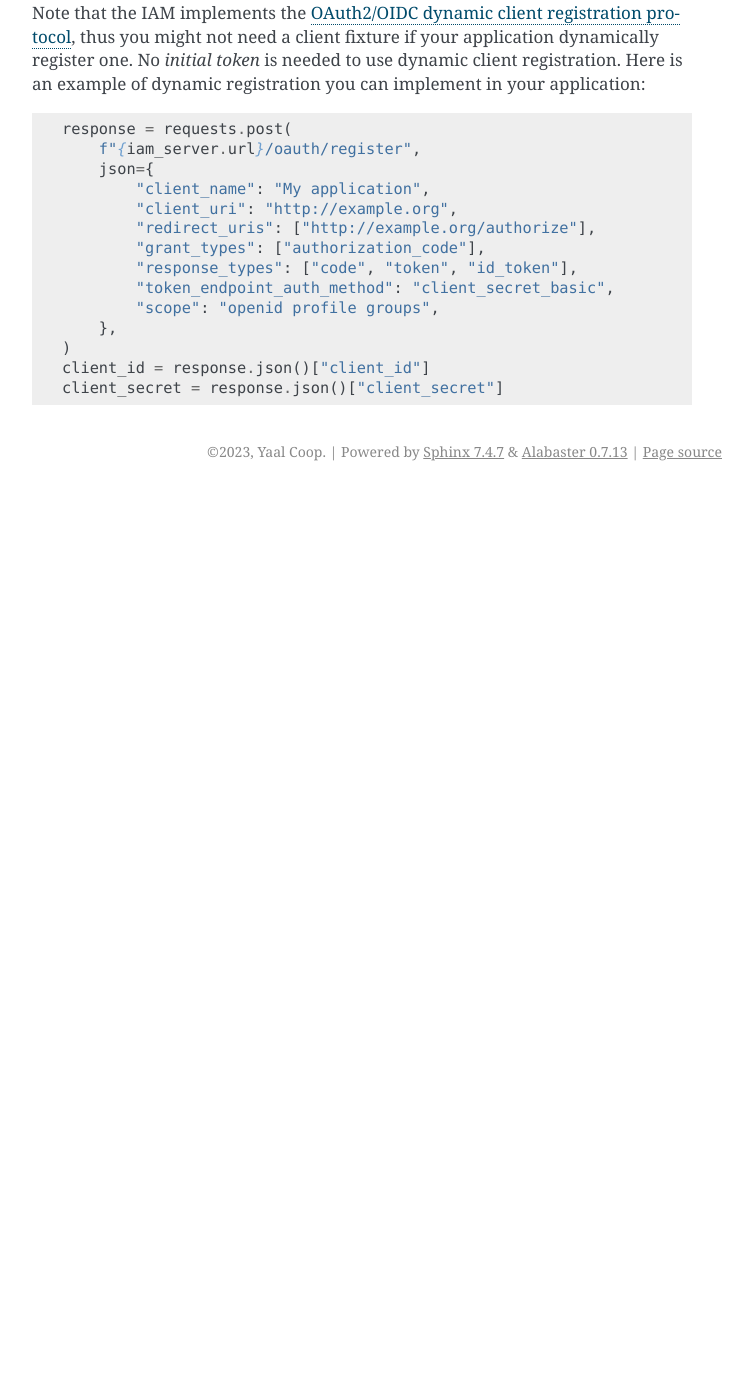
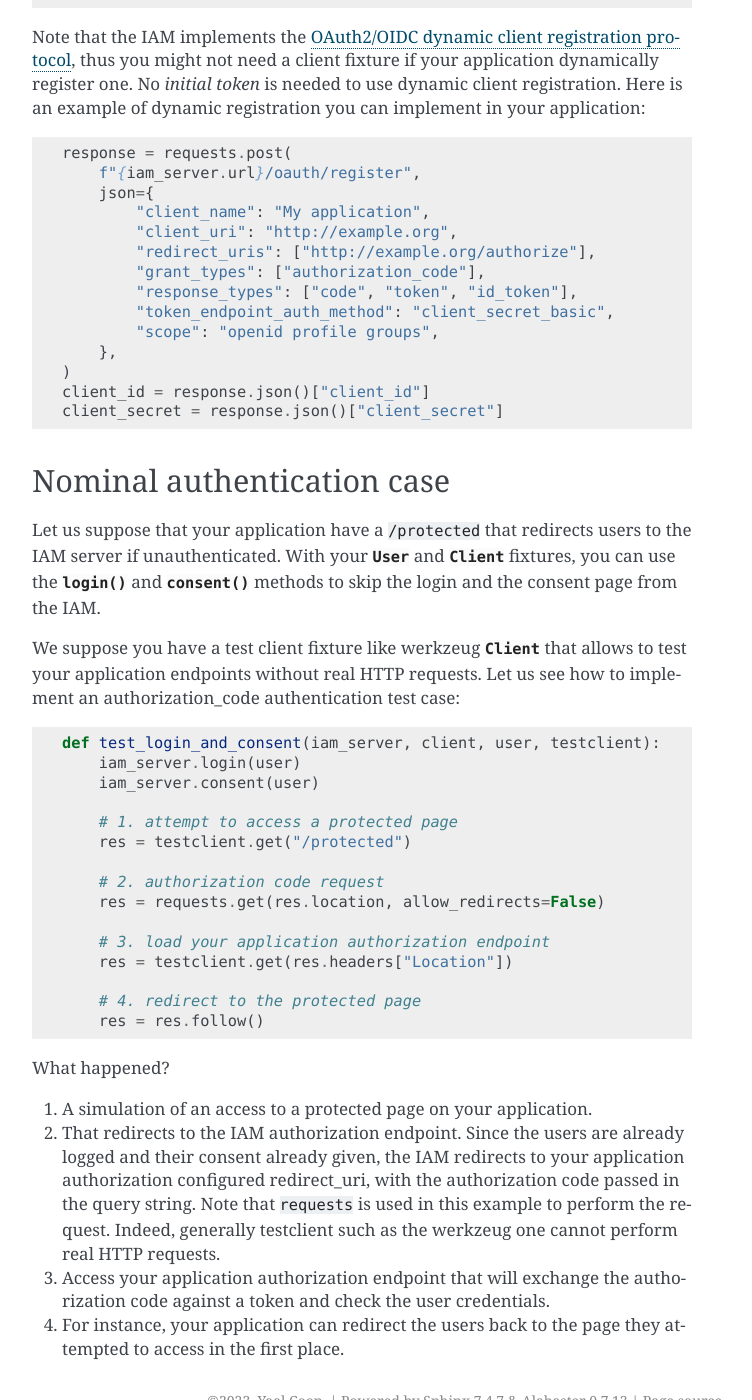
Before and after one commit to pytest-dev/pytest-iam, a Sphinx documentation site: the page built from doc/tutorial.rst, in a window 1280 px wide and 1400 px high, scrolled down 2404 px. Shown: the whole window, without its empty margins (388-1140 px from the left). Built offline with Sphinx 7.4.7, drawn with Linux system fonts in a browser that asks for light colours; before the commit the page ends 2895 px from its top, so only the background shows below that; some of the changed text lies outside the part shown.

Commit message:
doc: nominal authorization code authentication case

```diff
--- a/doc/conf.py
+++ b/doc/conf.py
@@ -41,6 +41,7 @@ intersphinx_mapping = {
     "python": ("https://docs.python.org/3", None),
     "canaille": ("https://canaille.readthedocs.io/en/latest/", None),
     "flask": ("https://flask.palletsprojects.com/en/latest/", None),
+    "werkzeug": ("https://werkzeug.palletsprojects.com/en/latest/", None),
     "authlib": ("https://docs.authlib.org/en/latest/", None),
 }
 
--- a/doc/tutorial.rst
+++ b/doc/tutorial.rst
@@ -89,8 +89,8 @@ OIDC Client
 ~~~~~~~~~~~
 
 Before your application can authenticate against the IAM server, it must register and give provide details
-such as the allowed redirection URIs. To achieve this you can use the :class:`~canaille.core.models.Client`
-model:
+such as the allowed redirection URIs. To achieve this you can use the :class:`~canaille.oidc.models.Client`
+model. Let us suppose your application have a ``/authorize`` endpoint for the authorization code - token exchange:
 
 .. code:: python
 
@@ -131,3 +131,48 @@ client registration. Here is an example of dynamic registration you can implemen
     )
     client_id = response.json()["client_id"]
     client_secret = response.json()["client_secret"]
+
+Nominal authentication case
+---------------------------
+
+Let us suppose that your application have a ``/protected`` that redirects users
+to the IAM server if unauthenticated. With your :class:`~canaille.core.models.User`
+and :class:`~canaille.oidc.models.Client` fixtures, you can use the
+:meth:`~pytest_iam.Server.login` and :meth:`~pytest_iam.Server.consent` methods
+to skip the login and the consent page from the IAM.
+
+We suppose you have a test client fixture like werkzeug :class:`~werkzeug.test.Client`
+that allows to test your application endpoints without real HTTP requests. Let
+us see how to implement an authorization_code authentication test case:
+
+.. code:: python
+
+    def test_login_and_consent(iam_server, client, user, testclient):
+        iam_server.login(user)
+        iam_server.consent(user)
+
+        # 1. attempt to access a protected page
+        res = testclient.get("/protected")
+
+        # 2. authorization code request
+        res = requests.get(res.location, allow_redirects=False)
+
+        # 3. load your application authorization endpoint
+        res = testclient.get(res.headers["Location"])
+
+        # 4. redirect to the protected page
+        res = res.follow()
+
+What happened?
+
+1. A simulation of an access to a protected page on your application.
+2. That redirects to the IAM authorization endpoint. Since the users are already
+   logged and their consent already given, the IAM redirects to your application
+   authorization configured redirect_uri, with the authorization code passed in
+   the query string. Note that ``requests`` is used in this example to perform
+   the request. Indeed, generally testclient such as the werkzeug one cannot
+   perform real HTTP requests.
+3. Access your application authorization endpoint that will exchange the
+   authorization code against a token and check the user credentials.
+4. For instance, your application can redirect the users back to the page
+   they attempted to access in the first place.
```
Also changed, not shown: README.md (+1 -1 lines).
